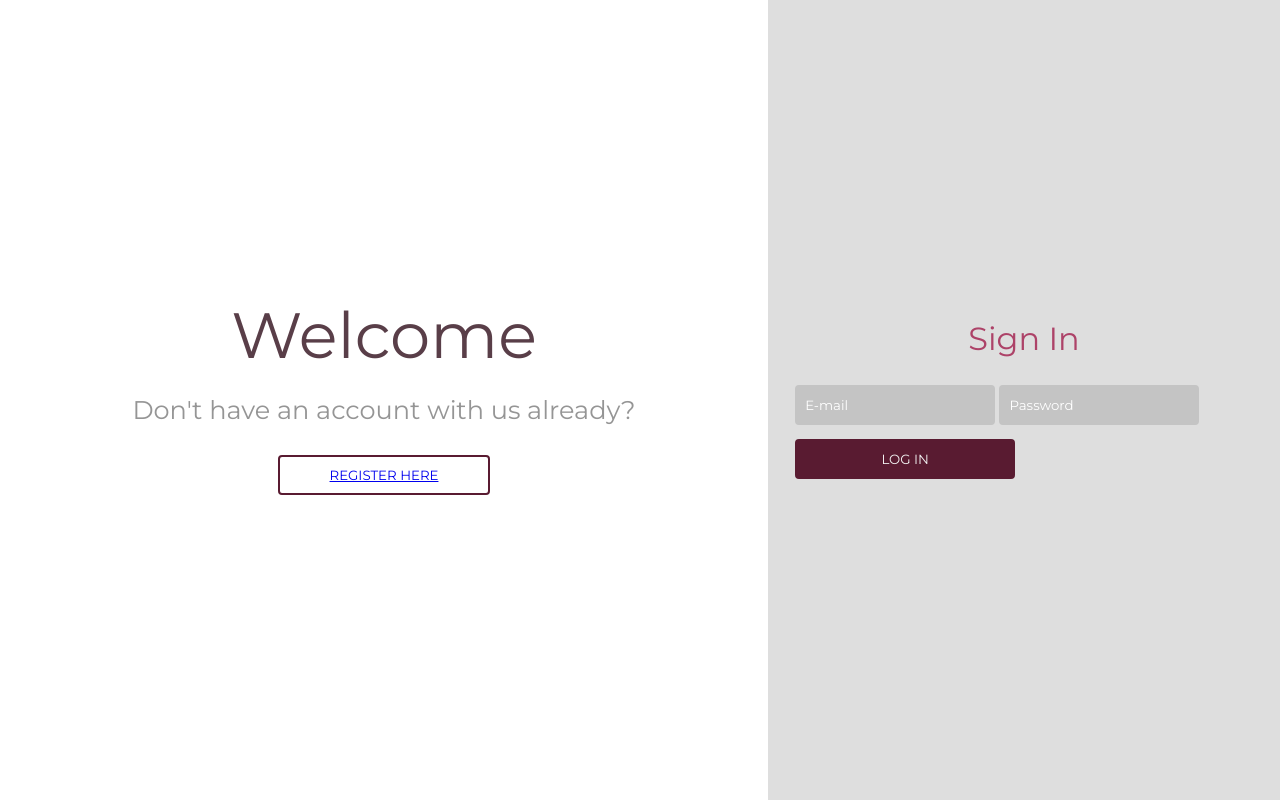
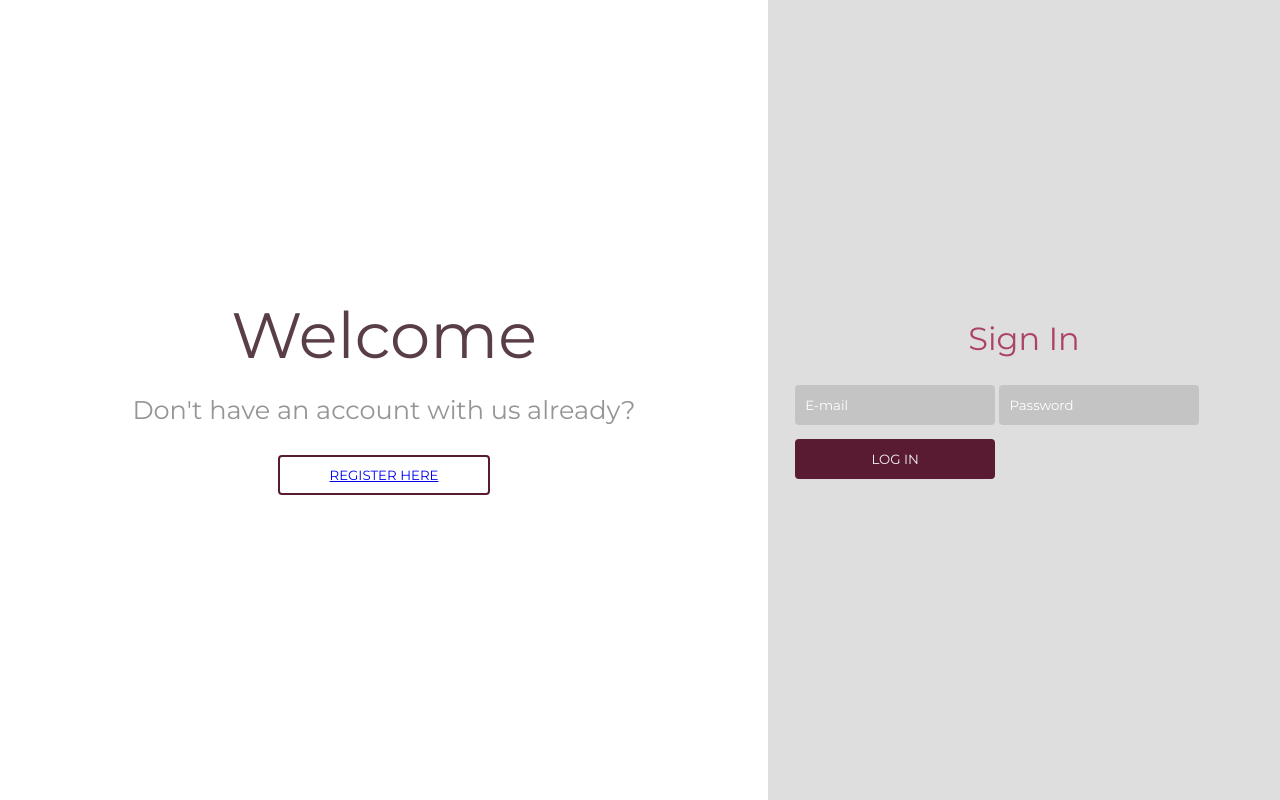
Before and after one commit to SergiMS-exe/ExamManager, a Flask app: page / in a window 1280 px wide. Run offline with Flask 2, Linux system fonts and the light colour scheme; parts of the project's set-up code (start-up, migrations or seed data) failed here and were passed over; some web fonts are replaced.

Commit message:
Update index.css

```diff
--- a/ExamManager/app/static/styles/index.css
+++ b/ExamManager/app/static/styles/index.css
@@ -1,4 +1,3 @@
-
 @import url('https://fonts.googleapis.com/css?family=Amatic+SC|Montserrat:400,700|Seymour+One&display=swap');
 
 html, body {
@@ -96,7 +95,7 @@ html, body {
     font-family: 'Montserrat';
 
     height: 40px;
-    width: 220px;
+    width: 200px;
     transition: 0.3s;
 
 }
@@ -126,3 +125,9 @@ html, body {
   color: white;
 
 }
+
+.buttonlink{
+  text-decoration: none;
+  color: #591B31;
+
+}
```
